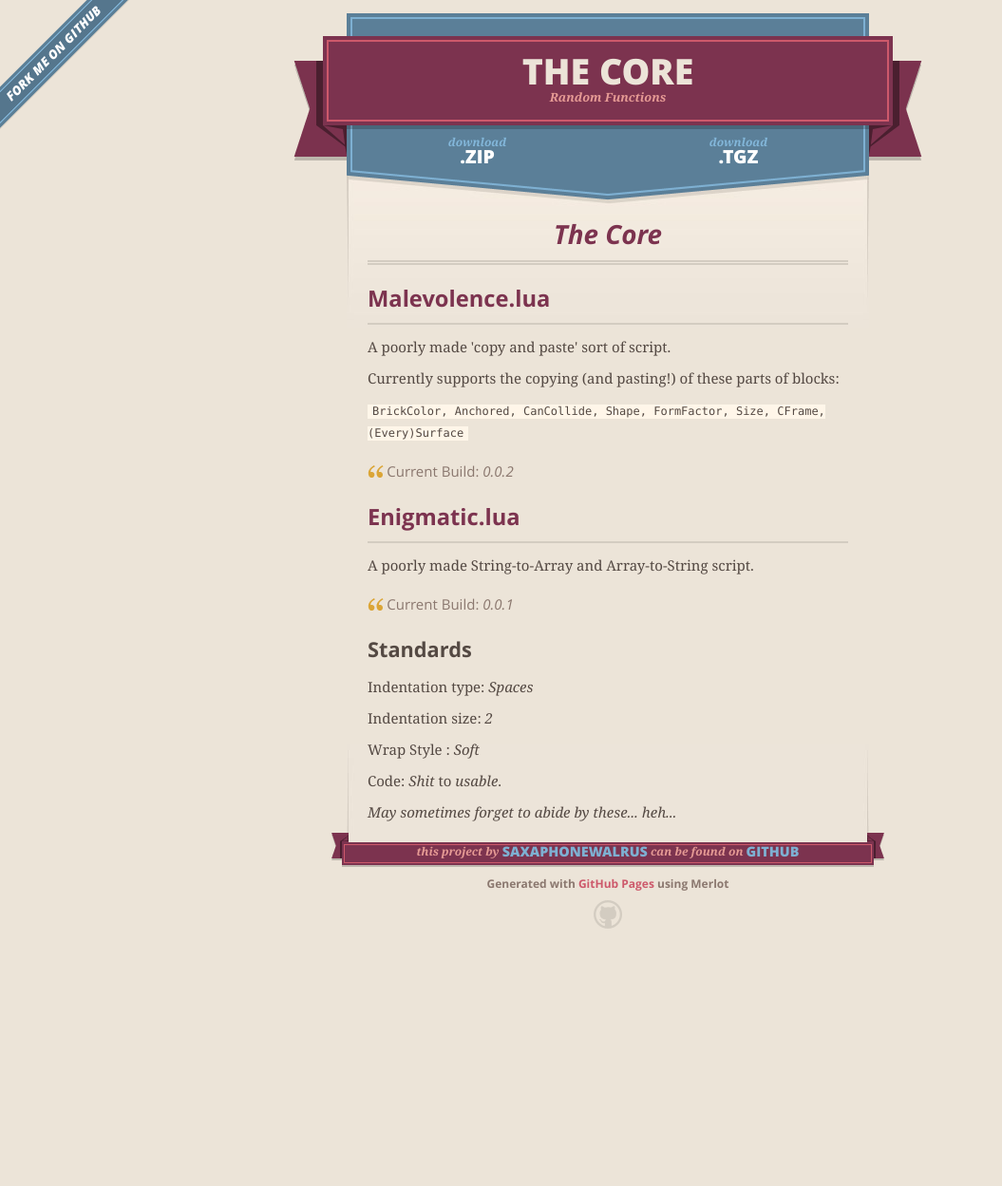
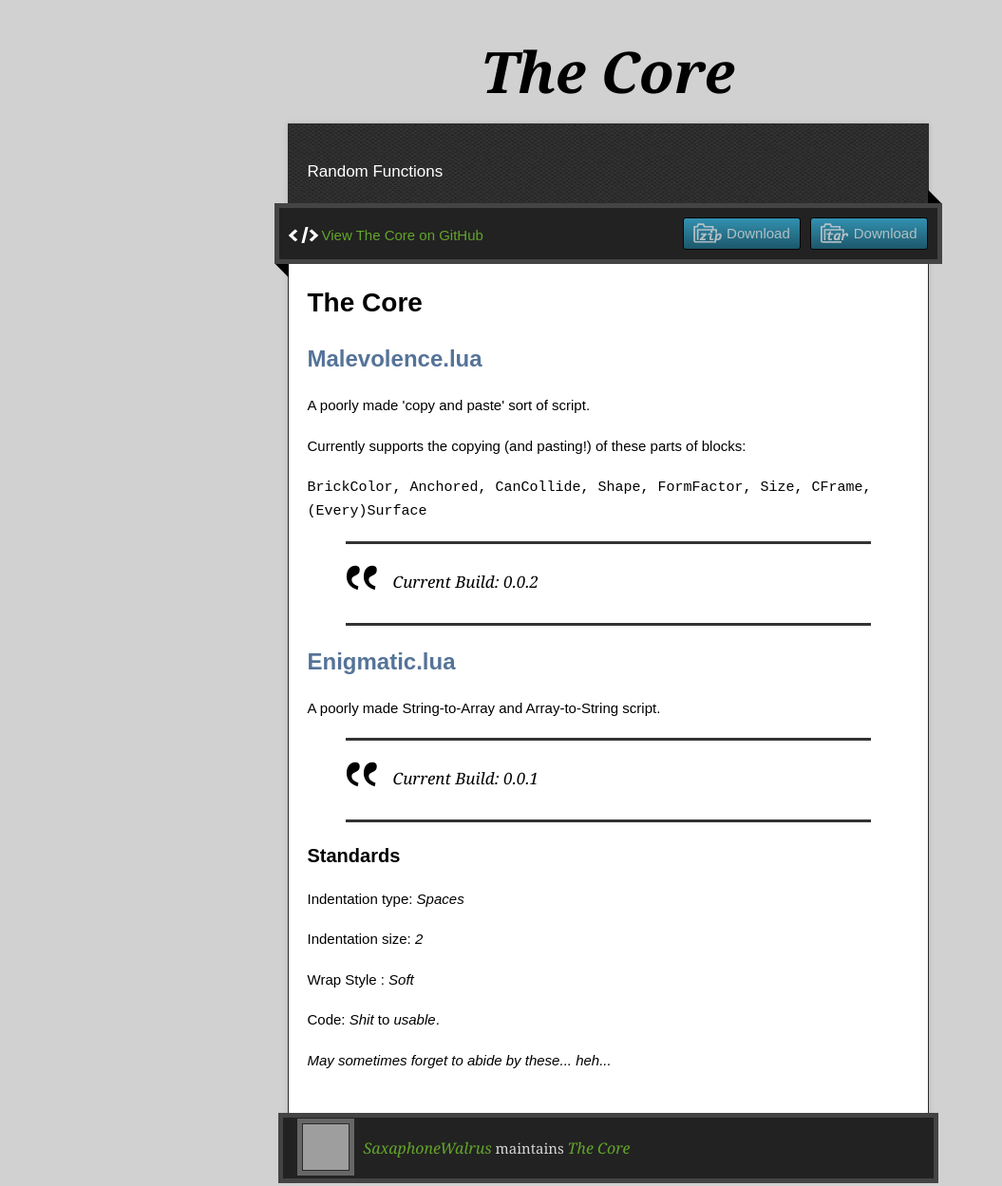
Before and after one commit to BE6C4978-5CC8-46B6-AD3F-844759489C08/The-Core, a plain HTML site: page index.html in a window 1280 px wide. Shown: the top 1249 px of the page at 95% size, without its empty margins (0-1055 px from the left). Before the commit the page ends 1018 px from the top, so only its background shows below. Drawn offline with nearby package versions, Linux system fonts and the light colour scheme; grey boxes are pictures that could not be loaded.

Commit message:
Create gh-pages branch via GitHub

```diff
--- a/index.html
+++ b/index.html
@@ -1,51 +1,41 @@
-<!DOCTYPE html>
+<!doctype html>
+<!-- The Time Machine GitHub pages theme was designed and developed by Jon Rohan, on Feb 7, 2012. -->
+<!-- Follow him for fun. http://twitter.com/jonrohan. Tail his code on http://github.com/jonrohan -->
 <html>
 <head>
-    <meta charset='utf-8'>
-    <meta http-equiv="X-UA-Compatible" content="chrome=1">
-    <meta name="viewport" content="width=640">
+  <meta charset="utf-8">
+  <meta http-equiv="X-UA-Compatible" content="IE=edge,chrome=1">
 
-    <link rel="stylesheet" href="stylesheets/core.css" media="screen">
-    <link rel="stylesheet" href="stylesheets/mobile.css" media="handheld, only screen and (max-device-width:640px)">
+  <link rel="stylesheet" href="stylesheets/stylesheet.css" media="screen">
   <link rel="stylesheet" href="stylesheets/pygment_trac.css">
+  <script type="text/javascript" src="https://ajax.googleapis.com/ajax/libs/jquery/1.7.1/jquery.min.js"></script>
+  <script type="text/javascript" src="javascripts/script.js"></script>
 
-    <script type="text/javascript" src="javascripts/modernizr.js"></script>
-    <script type="text/javascript" src="https://ajax.googleapis.com/ajax/libs/jquery/1.7.1/jquery.min.js"></script>
-    <script type="text/javascript" src="javascripts/headsmart.min.js"></script>
-    <script type="text/javascript">
-      $(document).ready(function () {
-        $('#main_content').headsmart()
-      })
-    </script>
-    <title>The Core by SaxaphoneWalrus</title>
+  <title>The Core</title>
+  <meta name="description" content="Random Functions">
+
+  <meta name="viewport" content="width=device-width,initial-scale=1">
+
 </head>
 
 <body>
-    <a id="forkme_banner" href="https://github.com/SaxaphoneWalrus/The-Core">View on GitHub</a>
-    <div class="shell">
 
+  <div class="wrapper">
     <header>
-        <span class="ribbon-outer">
-          <span class="ribbon-inner">
-            <h1>The Core</h1>
-            <h2>Random Functions</h2>
-          </span>
-          <span class="left-tail"></span>
-          <span class="right-tail"></span>
-        </span>
+      <h1 class="title">The Core</h1>
     </header>
-
-      <section id="downloads">
-        <span class="inner">
-          <a href="https://github.com/SaxaphoneWalrus/The-Core/zipball/master" class="zip"><em>download</em> .ZIP</a><a href="https://github.com/SaxaphoneWalrus/The-Core/tarball/master" class="tgz"><em>download</em> .TGZ</a>
-        </span>
-      </section>
-
-
-      <span class="banner-fix"></span>
-
-
-      <section id="main_content">
+    <div id="container">
+      <p class="tagline">Random Functions</p>
+      <div id="main" role="main">
+        <div class="download-bar">
+        <div class="inner">
+          <a href="https://github.com/SaxaphoneWalrus/The-Core/tarball/master" class="download-button tar"><span>Download</span></a>
+          <a href="https://github.com/SaxaphoneWalrus/The-Core/zipball/master" class="download-button zip"><span>Download</span></a>
+          <a href="https://github.com/SaxaphoneWalrus/The-Core" class="code">View The Core on GitHub</a>
+        </div>
+        <span class="blc"></span><span class="trc"></span>
+        </div>
+        <article class="markdown-body">
           <h1>
 <a name="the-core" class="anchor" href="#the-core"><span class="octicon octicon-link"></span></a>The Core</h1>
 
@@ -83,20 +73,24 @@
 <p>Code: <em>Shit</em> to <em>usable</em>.</p>
 
 <p><em>May sometimes forget to abide by these... heh...</em></p>
-      </section>
+        </article>
+      </div>
+    </div>
+    <footer>
+      <div class="owner">
+      <p><a href="https://github.com/SaxaphoneWalrus" class="avatar"><img src="https://avatars3.githubusercontent.com/u/6603773?v=2&amp;s=60" width="48" height="48"></a> <a href="https://github.com/SaxaphoneWalrus">SaxaphoneWalrus</a> maintains <a href="https://github.com/SaxaphoneWalrus/The-Core">The Core</a></p>
 
-      <footer>
-        <span class="ribbon-outer">
-          <span class="ribbon-inner">
-            <p>this project by <a href="https://github.com/SaxaphoneWalrus">SaxaphoneWalrus</a> can be found on <a href="https://github.com/SaxaphoneWalrus/The-Core">GitHub</a></p>
-          </span>
-          <span class="left-tail"></span>
-          <span class="right-tail"></span>
-        </span>
-        <p>Generated with <a href="http://pages.github.com">GitHub Pages</a> using Merlot</p>
-        <span class="octocat"></span>
+
+      </div>
+      <div class="creds">
+        <small>This page generated using <a href="http://pages.github.com/">GitHub Pages</a><br>theme by <a href="https://twitter.com/jonrohan/">Jon Rohan</a></small>
+      </div>
     </footer>
-
+  </div>
+  <div class="current-section">
+    <a href="#top">Scroll to top</a>
+    <a href="https://github.com/SaxaphoneWalrus/The-Core/tarball/master" class="tar">tar</a><a href="https://github.com/SaxaphoneWalrus/The-Core/zipball/master" class="zip">zip</a><a href="" class="code">source code</a>
+    <p class="name"></p>
   </div>
 
 
```
Lines whose indentation alone changed are shown as unchanged.
